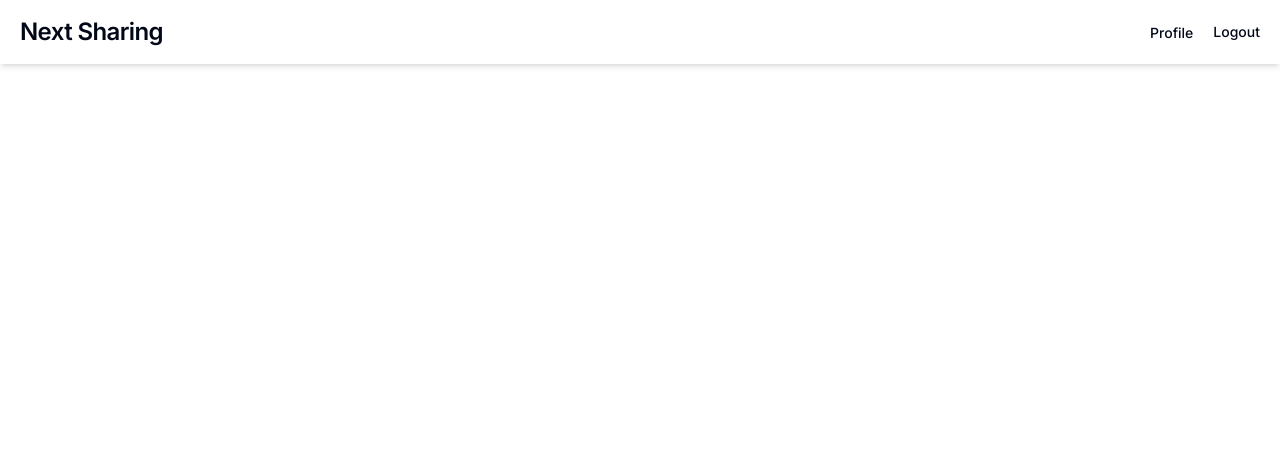
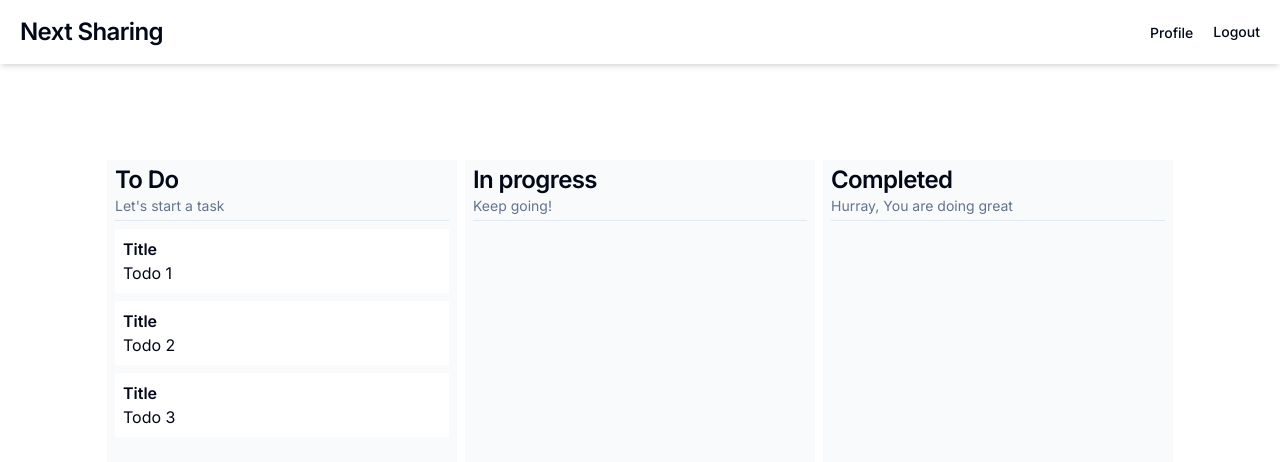
Before and after one commit to itskaramaman/next-sharing, a Next.js app: page / in a window 1280 px wide. Shown: the top 462 px of the page. Built offline with nearby package versions, Linux system fonts and the light colour scheme.

Commit message:
ui updates for DND

```diff
--- a/next.config.mjs
+++ b/next.config.mjs
@@ -1,4 +1,6 @@
 /** @type {import('next').NextConfig} */
-const nextConfig = {};
+const nextConfig = {
+  reactStrictMode: false,
+};
 
 export default nextConfig;
--- a/package.json
+++ b/package.json
@@ -23,6 +23,7 @@
     "next": "14.2.3",
     "nodemailer": "^6.9.13",
     "react": "^18",
+    "react-beautiful-dnd": "^13.1.1",
     "react-dom": "^18",
     "tailwind-merge": "^2.3.0",
     "tailwindcss-animate": "^1.0.7"
@@ -34,6 +35,7 @@
     "@types/node": "^20",
     "@types/nodemailer": "^6.4.15",
     "@types/react": "^18",
+    "@types/react-beautiful-dnd": "^13.1.8",
     "@types/react-dom": "^18",
     "eslint": "^8",
     "eslint-config-next": "14.2.3",
--- a/src/app/page.tsx
+++ b/src/app/page.tsx
@@ -1,7 +1,59 @@
-import Image from "next/image";
+"use client";
+
+import React, { useState } from "react";
+import { DragDropContext, DropResult } from "react-beautiful-dnd";
+import DroppableColumn from "@/components/ui/DroppableColumn";
+
+export interface TaskItem {
+  id: number;
+  content: string;
+}
+
+const initialTasks: TaskItem[] = [
+  { id: 0, content: "Todo 1" },
+  { id: 1, content: "Todo 2" },
+  { id: 2, content: "Todo 3" },
+];
 
 export default function Home() {
-  return <main>
+  const [taskItems, setTaskItems] = useState(initialTasks);
 
-  </main>;
+  const onDragEnd = (result: DropResult) => {
+    const { destination, source } = result;
+
+    if (!destination) {
+      return;
+    }
+
+    const newItems = Array.from(taskItems);
+    const [removed] = newItems.splice(source.index, 1);
+    newItems.splice(destination.index, 0, removed);
+
+    setTaskItems(newItems);
+  };
+
+  return (
+    <main className="flex min-h-screen flex-col items-center justify-between p-24">
+      <DragDropContext onDragEnd={onDragEnd}>
+        <section className="flex gap-2">
+          <DroppableColumn
+            droppableId="1"
+            title="To Do"
+            description="Let's start a task"
+            tasks={taskItems}
+          />
+          <DroppableColumn
+            droppableId="2"
+            title="In progress"
+            description="Keep going!"
+          />
+          <DroppableColumn
+            droppableId="3"
+            title="Completed"
+            description="Hurray, You are doing great"
+          />
+        </section>
+      </DragDropContext>
+    </main>
+  );
 }
--- /dev/null
+++ b/src/components/ui/DraggableItem.tsx
@@ -0,0 +1,31 @@
+"use client";
+
+import { Draggable } from "react-beautiful-dnd";
+import { TaskItem } from "@/app/page";
+import { CardDescription } from "./card";
+
+interface DraggableItemProps {
+  key: string;
+  item: TaskItem;
+}
+
+const DraggableItem = ({ item }) => {
+  return (
+    <Draggable key={item.id} draggableId={item.id.toString()} index={item.id}>
+      {(provided) => (
+        <div
+          ref={provided.innerRef}
+          {...provided.draggableProps}
+          {...provided.dragHandleProps}
+        >
+          <div className="bg-white mb-2 p-2">
+            <h2 className="font-semibold">Title</h2>
+            <p>{item.content}</p>
+          </div>
+        </div>
+      )}
+    </Draggable>
+  );
+};
+
+export default DraggableItem;
--- /dev/null
+++ b/src/components/ui/DroppableColumn.tsx
@@ -0,0 +1,40 @@
+"use client";
+
+import { Droppable } from "react-beautiful-dnd";
+import DraggableItem from "./DraggableItem";
+import { TaskItem } from "@/app/page";
+import { CardTitle, CardDescription, CardContent } from "./card";
+
+interface DroppableColumnProps {
+  droppableId: string;
+  title: string;
+  description: string;
+  tasks?: TaskItem[];
+}
+
+const DroppableColumn: React.FC<DroppableColumnProps> = ({
+  droppableId,
+  title,
+  description,
+  tasks,
+}) => {
+  return (
+    <div className="w-[350px] bg-slate-50 p-2 min-h-96">
+      <CardTitle>{title}</CardTitle>
+      <CardDescription className="my-1">{description}</CardDescription>
+      <hr className="mb-2" />
+      <Droppable droppableId={droppableId}>
+        {(provided) => (
+          <div ref={provided.innerRef} {...provided.droppableProps}>
+            {tasks?.map((task) => (
+              <DraggableItem key={task.id} item={task} />
+            ))}
+            {provided.placeholder}
+          </div>
+        )}
+      </Droppable>
+    </div>
+  );
+};
+
+export default DroppableColumn;
```
Also changed, not shown: 1 other file (tests, documents, lock files or other folders).
